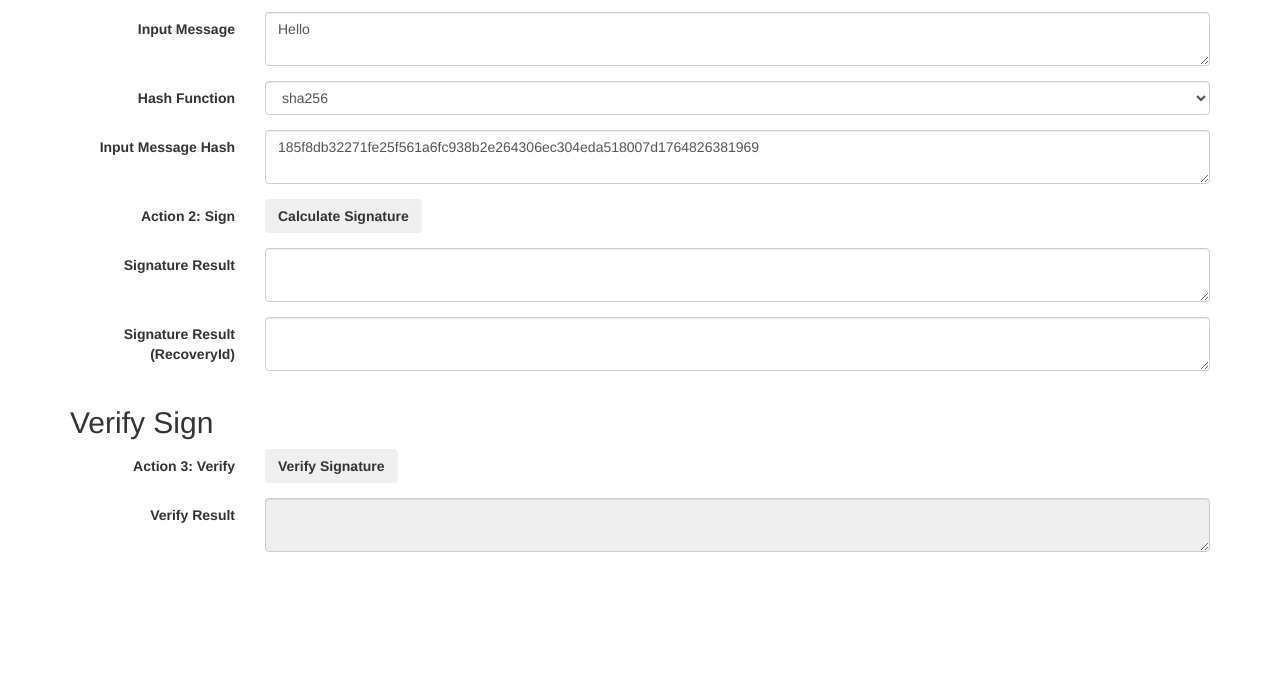
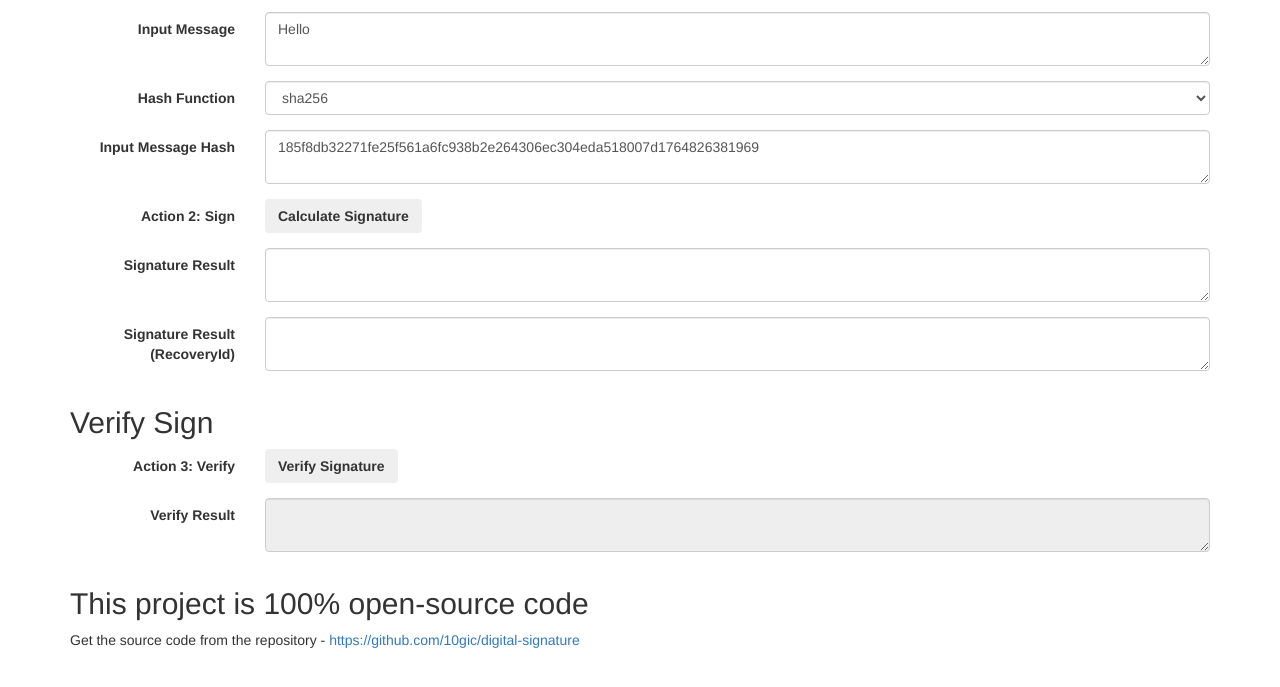
Before and after one commit to 10gic/digital-signature, a website with bundled scripts: page index.html in a window 1280 px wide. Shown: the part 569-1256 px from the top of the page. Before the commit the page ends 1168 px from the top, so only its background shows below. Built offline with nearby package versions, Linux system fonts and the light colour scheme.

Commit message:
Add link

```diff
--- a/index.html
+++ b/index.html
@@ -11,7 +11,6 @@
     <body>
         <div class="container">
             <h1 class="text-center">Blockchain Digital Signature - Online Tool</h1>
-            <p class="version">v0.5.6</p>
             <hr>
             <div class="row">
                 <div class="col-md-12">
@@ -178,6 +177,19 @@
                     </form>
                 </div>
             </div>
+
+            <div class="row">
+                <div class="col-md-12">
+                    <h2>This project is 100% open-source code</h2>
+                    <p>
+                        <span>Get the source code from the repository</span>
+                        -
+                        <a href="https://github.com/10gic/digital-signature" target="_blank">
+                            https://github.com/10gic/digital-signature
+                        </a>
+                    </p>
+                </div>
+            </div>
         </div>
 
         <div class="feedback-container">
```
Also changed, not shown: README.md.
